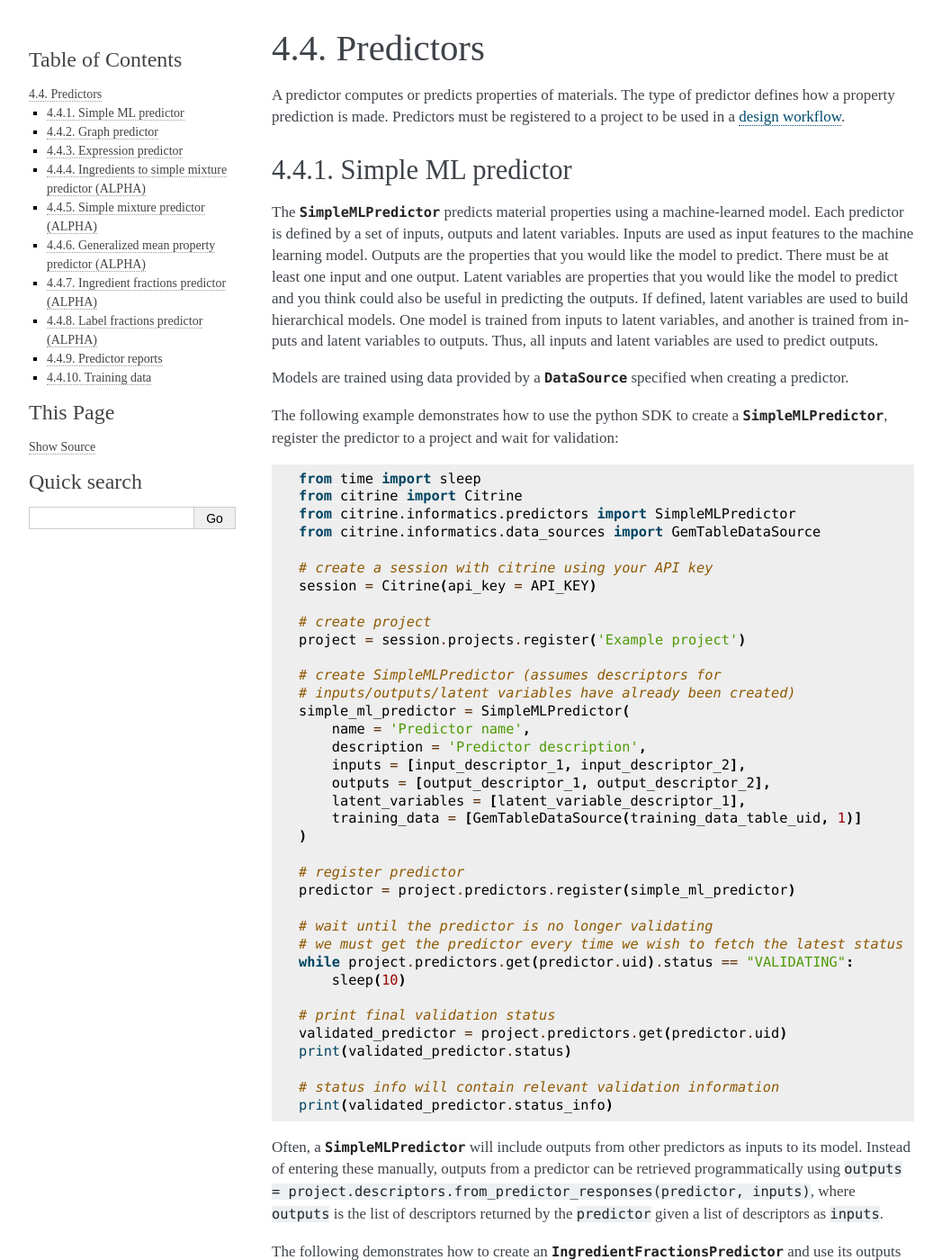
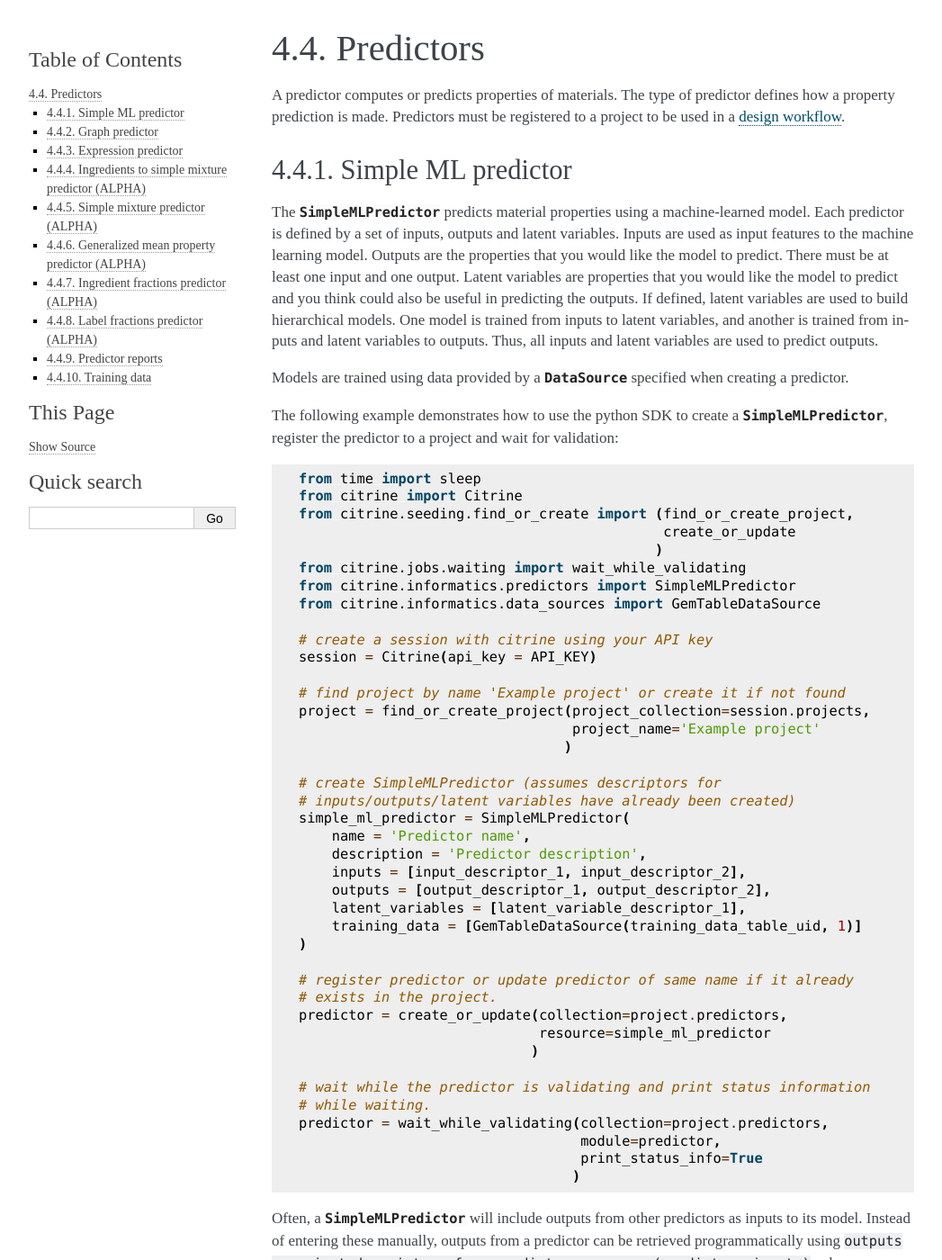
Before and after one commit to CitrineInformatics/citrine-python, a Sphinx documentation site: the page built from docs/source/workflows/predictors.rst, in a window 1280 px wide and 1400 px high. Shown: the whole window at 90% size, without its empty margins (106-1153 px from the left). Built offline with Sphinx 7.4.7, drawn with Linux system fonts in a browser that asks for light colours.

Commit message:
Updated SimpleMLPredictor example

```diff
--- a/docs/source/workflows/predictors.rst
+++ b/docs/source/workflows/predictors.rst
@@ -28,14 +28,20 @@ The following example demonstrates how to use the python SDK to create a :class:
 
    from time import sleep
    from citrine import Citrine
+   from citrine.seeding.find_or_create import (find_or_create_project,
+                                               create_or_update
+                                              )
+   from citrine.jobs.waiting import wait_while_validating
    from citrine.informatics.predictors import SimpleMLPredictor
    from citrine.informatics.data_sources import GemTableDataSource
 
    # create a session with citrine using your API key
    session = Citrine(api_key = API_KEY)
 
-   # create project
-   project = session.projects.register('Example project')
+   # find project by name 'Example project' or create it if not found
+   project = find_or_create_project(project_collection=session.projects,
+                                    project_name='Example project'
+                                   )
 
    # create SimpleMLPredictor (assumes descriptors for
    # inputs/outputs/latent variables have already been created)
@@ -48,20 +54,18 @@ The following example demonstrates how to use the python SDK to create a :class:
        training_data = [GemTableDataSource(training_data_table_uid, 1)]
    )
 
-   # register predictor
-   predictor = project.predictors.register(simple_ml_predictor)
+   # register predictor or update predictor of same name if it already
+   # exists in the project.
+   predictor = create_or_update(collection=project.predictors,
+                                resource=simple_ml_predictor
+                               )
 
-   # wait until the predictor is no longer validating
-   # we must get the predictor every time we wish to fetch the latest status
-   while project.predictors.get(predictor.uid).status == "VALIDATING":
-       sleep(10)
-
-   # print final validation status
-   validated_predictor = project.predictors.get(predictor.uid)
-   print(validated_predictor.status)
-
-   # status info will contain relevant validation information
-   print(validated_predictor.status_info)
+   # wait while the predictor is validating and print status information
+   # while waiting.
+   predictor = wait_while_validating(collection=project.predictors,
+                                     module=predictor,
+                                     print_status_info=True
+                                    )
 
 Often, a :class:`~citrine.informatics.predictors.SimpleMLPredictor` will include outputs from other predictors as inputs to its model.
 Instead of entering these manually, outputs from a predictor can be retrieved programmatically using ``outputs = project.descriptors.from_predictor_responses(predictor, inputs)``, where ``outputs`` is the list of descriptors returned by the ``predictor`` given a list of descriptors as ``inputs``.
```
